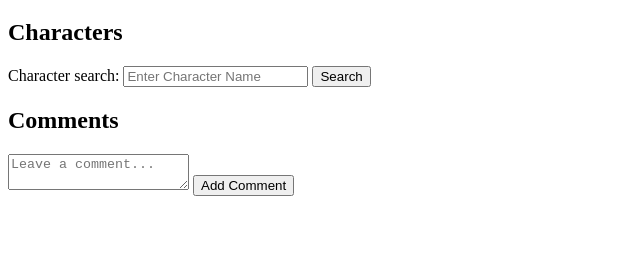
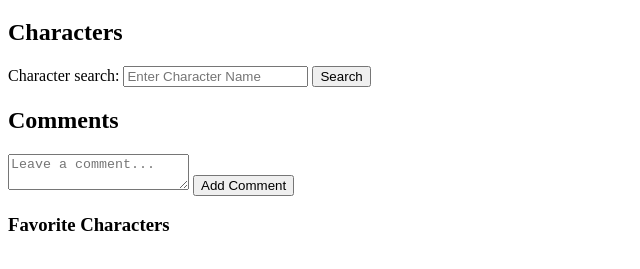
Before and after one commit to Monica-mwangi/phase-1-independent-project, a plain HTML site: page index.html in a window 1280 px wide. Shown: the part 61-330 px from the top of the page, without its empty margins (0-640 px from the left). Drawn offline with Linux system fonts and the light colour scheme.

Commit message:
Added a section to display and manage favorite characters with a favourite characters list

```diff
--- a/index.html
+++ b/index.html
@@ -23,7 +23,12 @@
         <textarea id="commentInput" placeholder="Leave a comment..."></textarea>
         <button onclick="addComment()">Add Comment</button>
         <div id="commentsList"></div>
-
+        <!-- New section for favorite characters -->
+    <div id="favoritesSection">
+        <h3>Favorite Characters</h3>
+        <ul id="favoritesList"></ul>
+    </div>
+    </div>
     </div>
     <script src = "index.js"></script>
 
```
